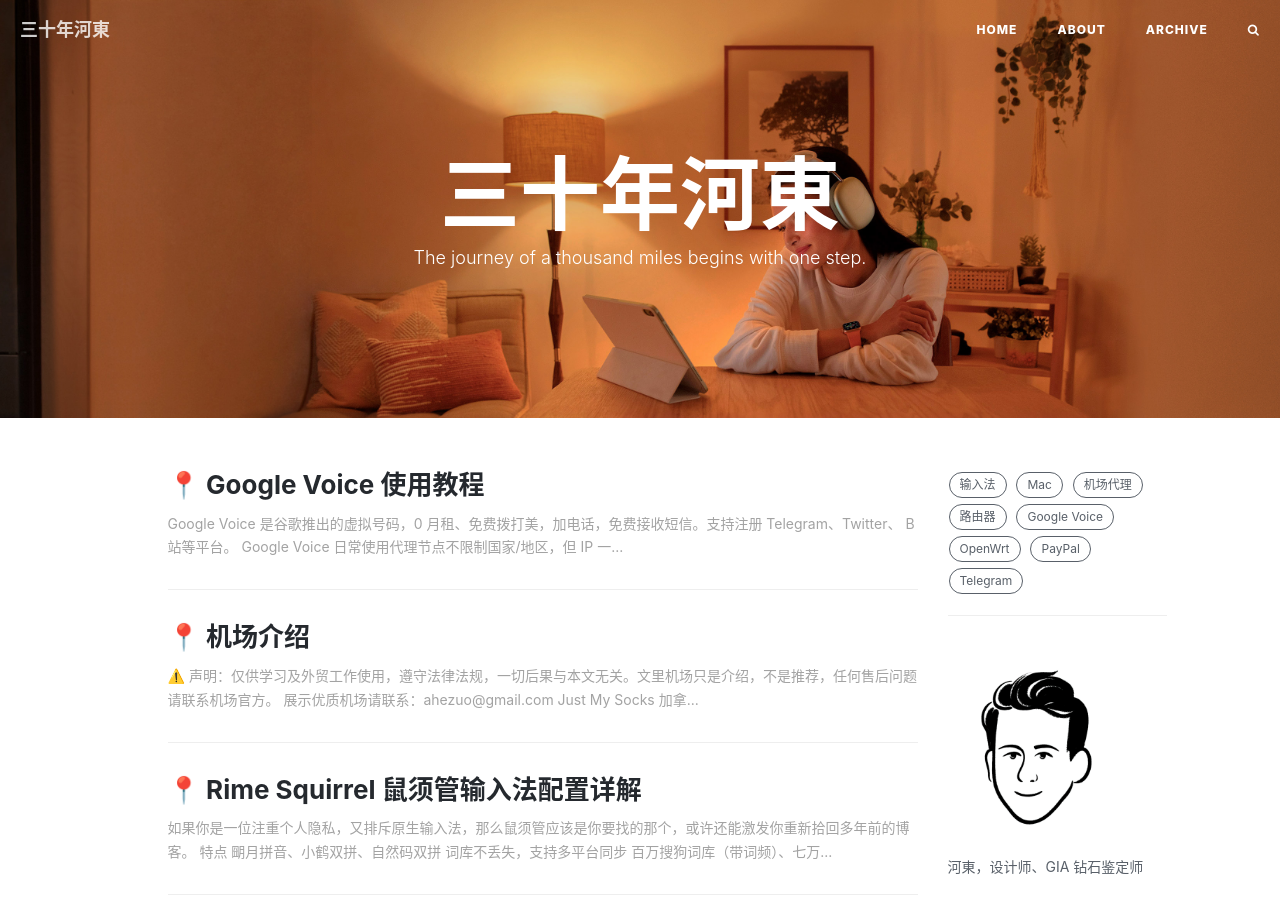
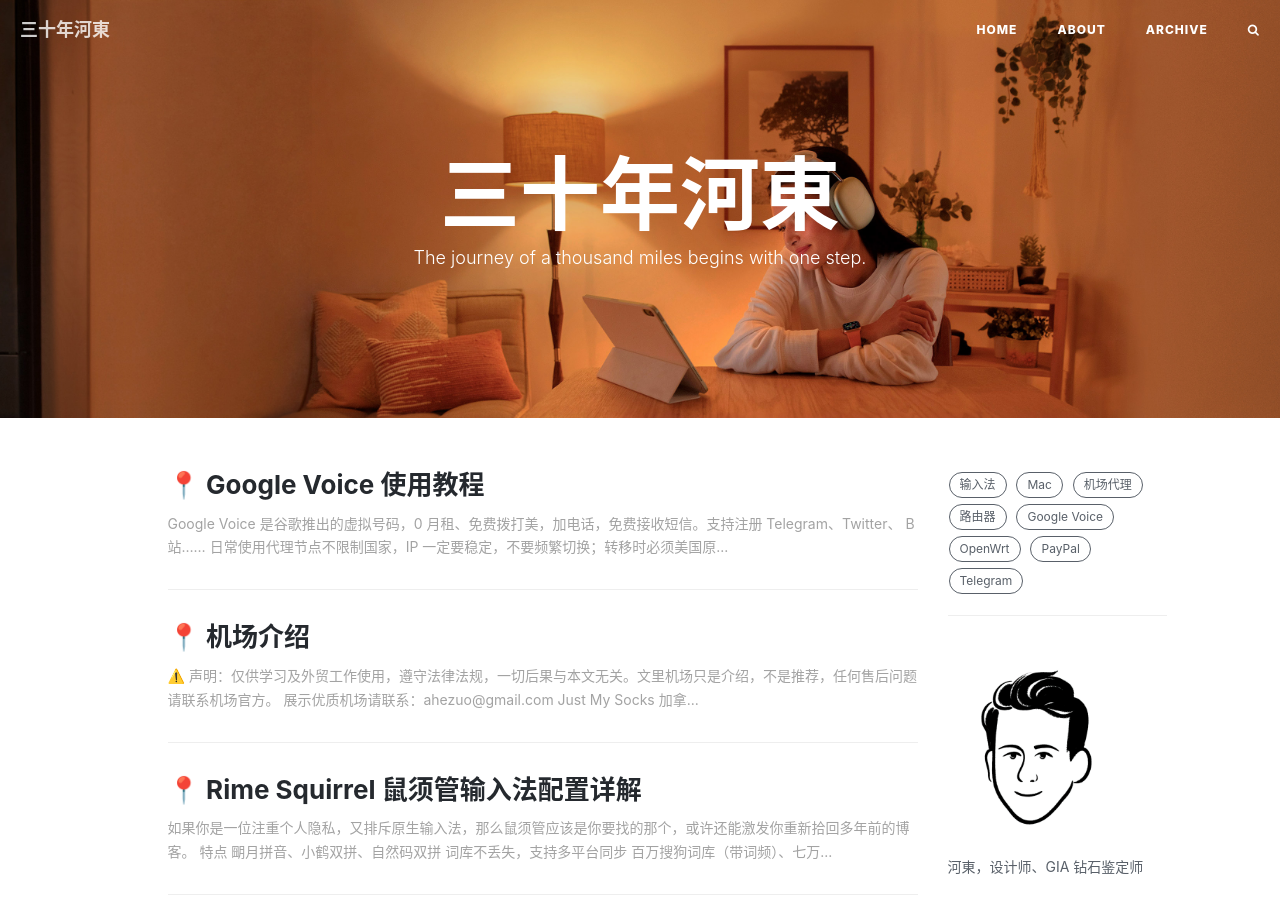
Before and after one commit to ssnhd/ssnhd.github.io, a Jekyll site: the page built from index.html, in a window 1280 px wide and 900 px high. Built offline with Jekyll 4.4.1, drawn with Linux system fonts in a browser that asks for light colours; nearby versions of some CDN libraries; the list of posts is cut into pages by our own code; comment, search, counter and statistics services are not loaded.

Commit message:
Update 2021-1-27-voice.md

```diff
--- a/_posts/2021-1-27-voice.md
+++ b/_posts/2021-1-27-voice.md
@@ -11,9 +11,9 @@ tags:
   - Google Voice
 ---
 
-Google Voice 是谷歌推出的虚拟号码，0 月租、免费拨打美，加电话，免费接收短信。支持注册 Telegram、Twitter、 B 站等平台。
+Google Voice 是谷歌推出的虚拟号码，0 月租、免费拨打美，加电话，免费接收短信。支持注册 Telegram、Twitter、 B 站……
 
-Google Voice 日常使用代理节点不限制国家/地区，但 IP 一定要稳定，不要频繁切换。
+`日常使用代理节点不限制国家，IP 一定要稳定，不要频繁切换；转移时必须美国原生 IP。`
 
 ## 购买 Google Voice
 全网最优质 Google Voice，谷歌 Gmail 和 美/日/韩/港/台 Apple ID，欢迎选购。
```
Also changed, not shown: other parts of _posts/2021-1-27-voice.md (+1 -1 lines).
